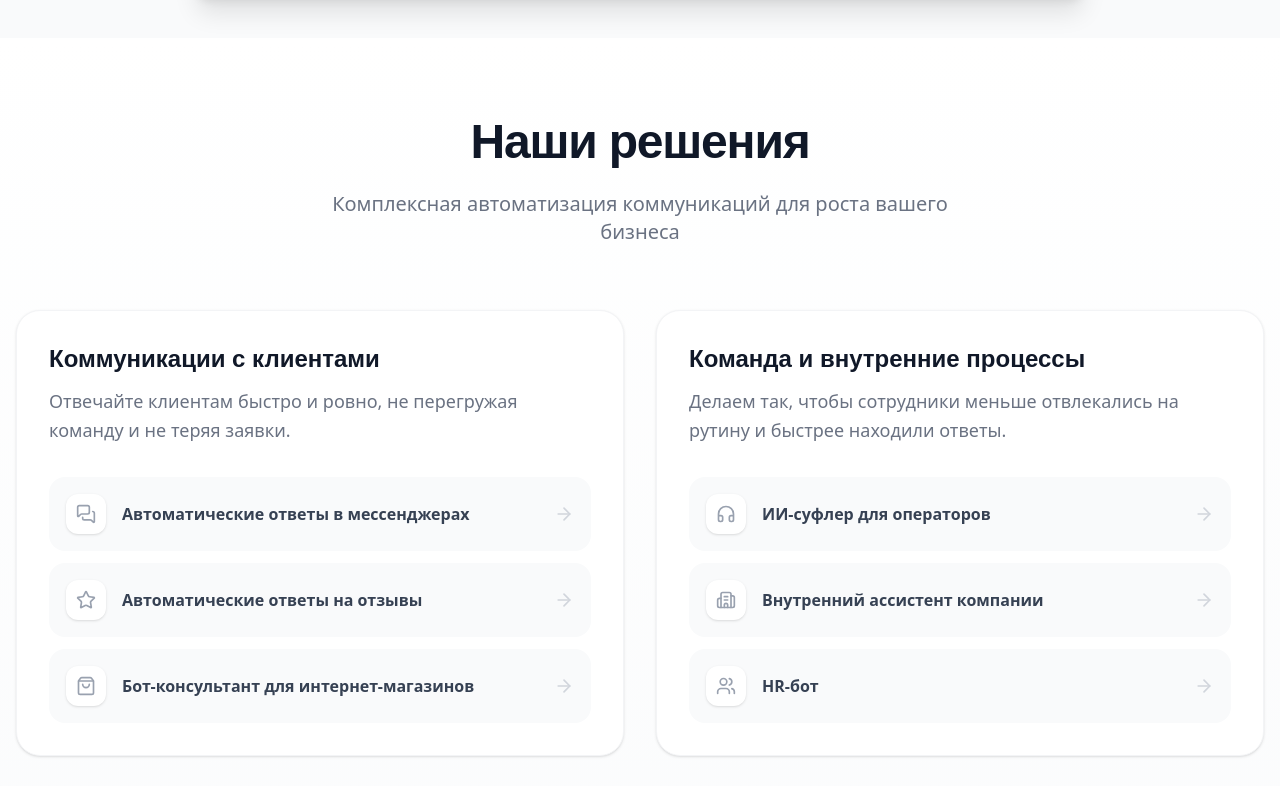
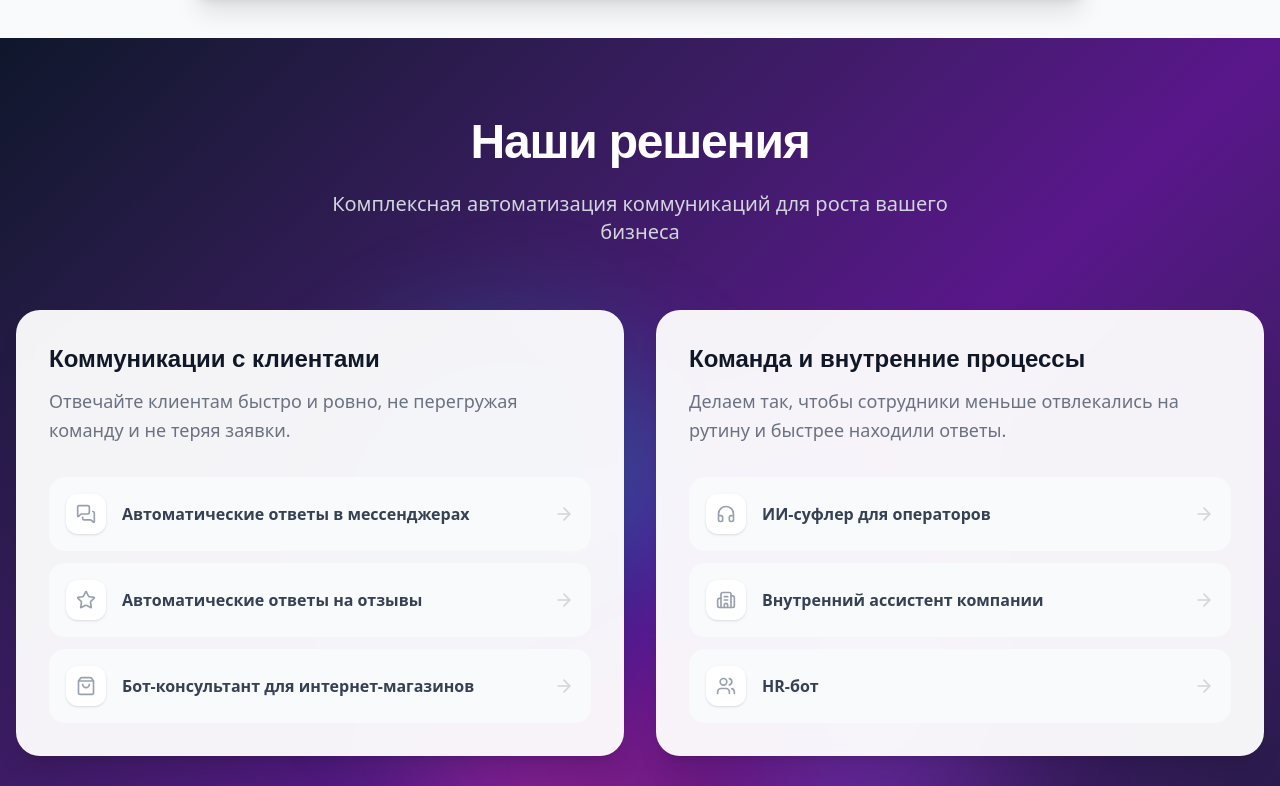
Before and after one commit to Gaever/aibots-landing-frontend, a Next.js app: page / in a window 1280 px wide. Shown: the part 1447-2233 px from the top of the page. Built offline with nearby package versions, Linux system fonts and the light colour scheme; a web font is replaced by a local one.

Commit message:
фон под оглавлением

```diff
--- a/src/components/TableOfContents.tsx
+++ b/src/components/TableOfContents.tsx
@@ -40,14 +40,21 @@ const productIcons: Record<string, React.ReactNode> = {
 
 export function TableOfContents({ verticals, scrollToSection }: TableOfContentsProps) {
   return (
-    <section className="relative px-4 py-20 bg-gradient-to-b from-white to-gray-50">
-      <div className="max-w-7xl mx-auto">
+    <section className="relative px-4 py-20 bg-linear-to-br from-slate-900 via-purple-900 to-slate-900 overflow-hidden">
+      {/* Animated background elements */}
+      <div className="absolute inset-0 opacity-30">
+        <div className="absolute top-1/4 left-1/4 w-96 h-96 bg-cyan-500 rounded-full mix-blend-multiply filter blur-3xl animate-blob" />
+        <div className="absolute top-1/3 right-1/4 w-96 h-96 bg-purple-500 rounded-full mix-blend-multiply filter blur-3xl animate-blob animation-delay-2000" />
+        <div className="absolute bottom-1/4 left-1/3 w-96 h-96 bg-pink-500 rounded-full mix-blend-multiply filter blur-3xl animate-blob animation-delay-4000" />
+      </div>
+
+      <div className="relative z-10 max-w-7xl mx-auto">
         <div className="text-center mb-16">
           <motion.h2
             initial={{ opacity: 0, y: 20 }}
             whileInView={{ opacity: 1, y: 0 }}
             viewport={{ once: true }}
-            className="text-4xl md:text-5xl font-bold mb-6 text-gray-900 tracking-tight"
+            className="text-4xl md:text-5xl font-bold mb-6 text-white tracking-tight"
           >
             Наши решения
           </motion.h2>
@@ -56,7 +63,7 @@ export function TableOfContents({ verticals, scrollToSection }: TableOfContentsP
             whileInView={{ opacity: 1, y: 0 }}
             viewport={{ once: true }}
             transition={{ delay: 0.1 }}
-            className="text-xl text-gray-500 max-w-2xl mx-auto"
+            className="text-xl text-gray-300 max-w-2xl mx-auto"
           >
             Комплексная автоматизация коммуникаций для роста вашего бизнеса
           </motion.p>
@@ -70,7 +77,7 @@ export function TableOfContents({ verticals, scrollToSection }: TableOfContentsP
               whileInView={{ opacity: 1, y: 0 }}
               viewport={{ once: true }}
               transition={{ delay: index * 0.1 }}
-              className="group relative bg-white rounded-3xl p-8 shadow-sm hover:shadow-xl transition-all duration-500 border border-gray-100 overflow-hidden"
+              className="group relative bg-white/95 backdrop-blur-sm rounded-3xl p-8 shadow-xl hover:shadow-2xl transition-all duration-500 border border-white/10 overflow-hidden"
             >
               <div className="absolute top-0 right-0 w-64 h-64 bg-indigo-50/50 rounded-full blur-3xl -mr-32 -mt-32 transition-opacity opacity-0 group-hover:opacity-100 duration-700" />
 
```
